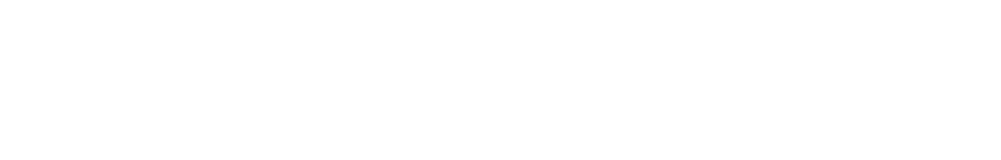
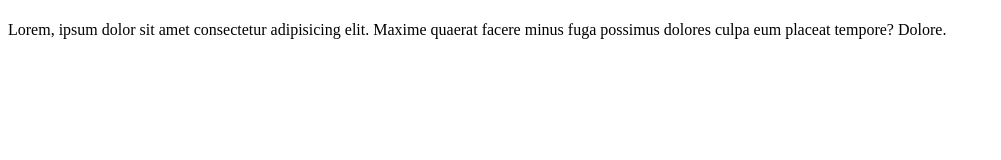
Before and after one commit to DonatStraz/pvz, a plain HTML site: page index.html in a window 1280 px wide. Shown: the whole page, without its empty margins (0-1001 px from the left). Drawn offline with Linux system fonts and the light colour scheme.

Commit message:
pridetos pastraipos

```diff
--- a/index.html
+++ b/index.html
@@ -6,7 +6,7 @@
 <body>
 
 <h1></h1>
-<p></p>
+<p>Lorem, ipsum dolor sit amet consectetur adipisicing elit. Maxime quaerat facere minus fuga possimus dolores culpa eum placeat tempore? Dolore.</p>
 
 </body>
 </html>
```
